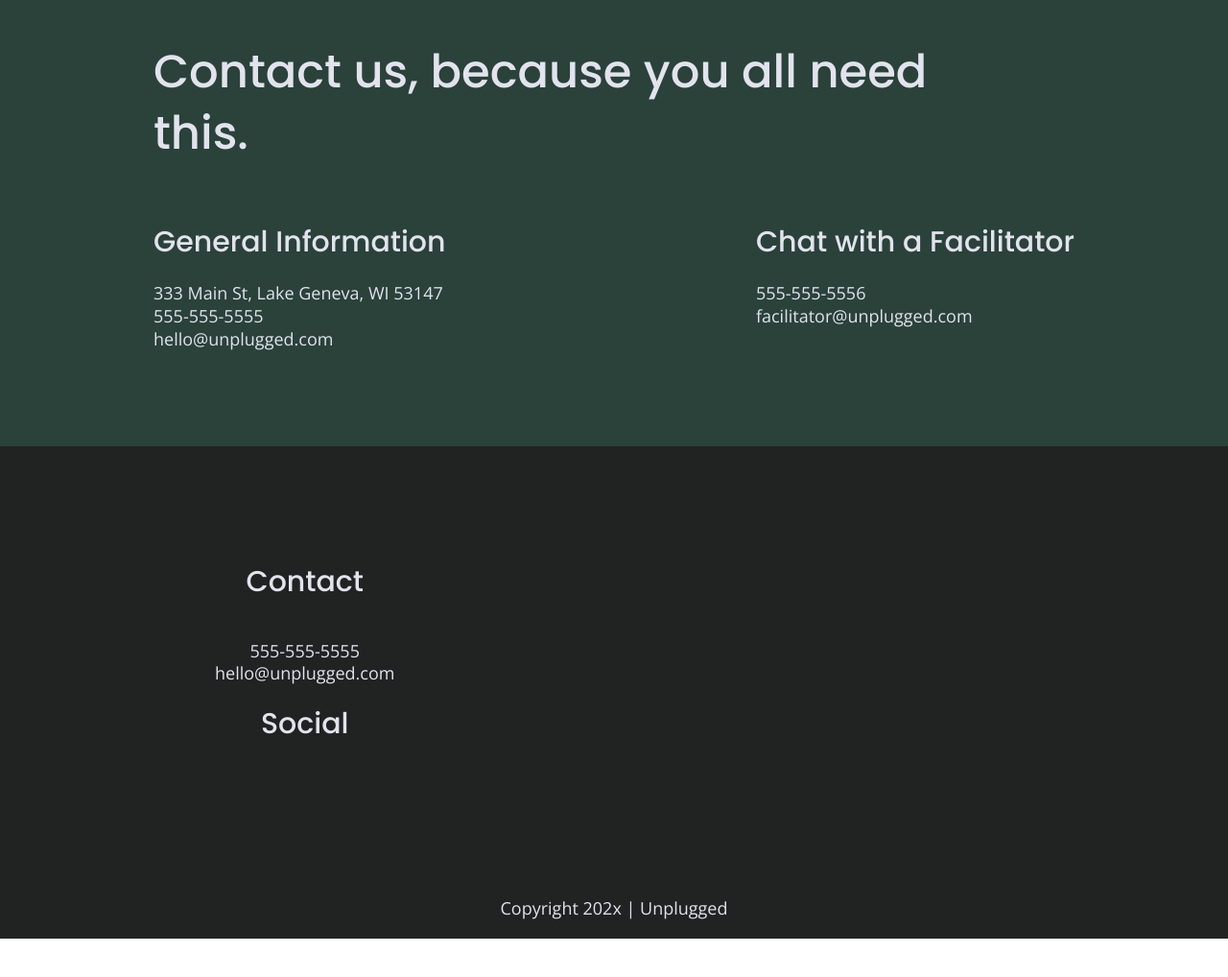
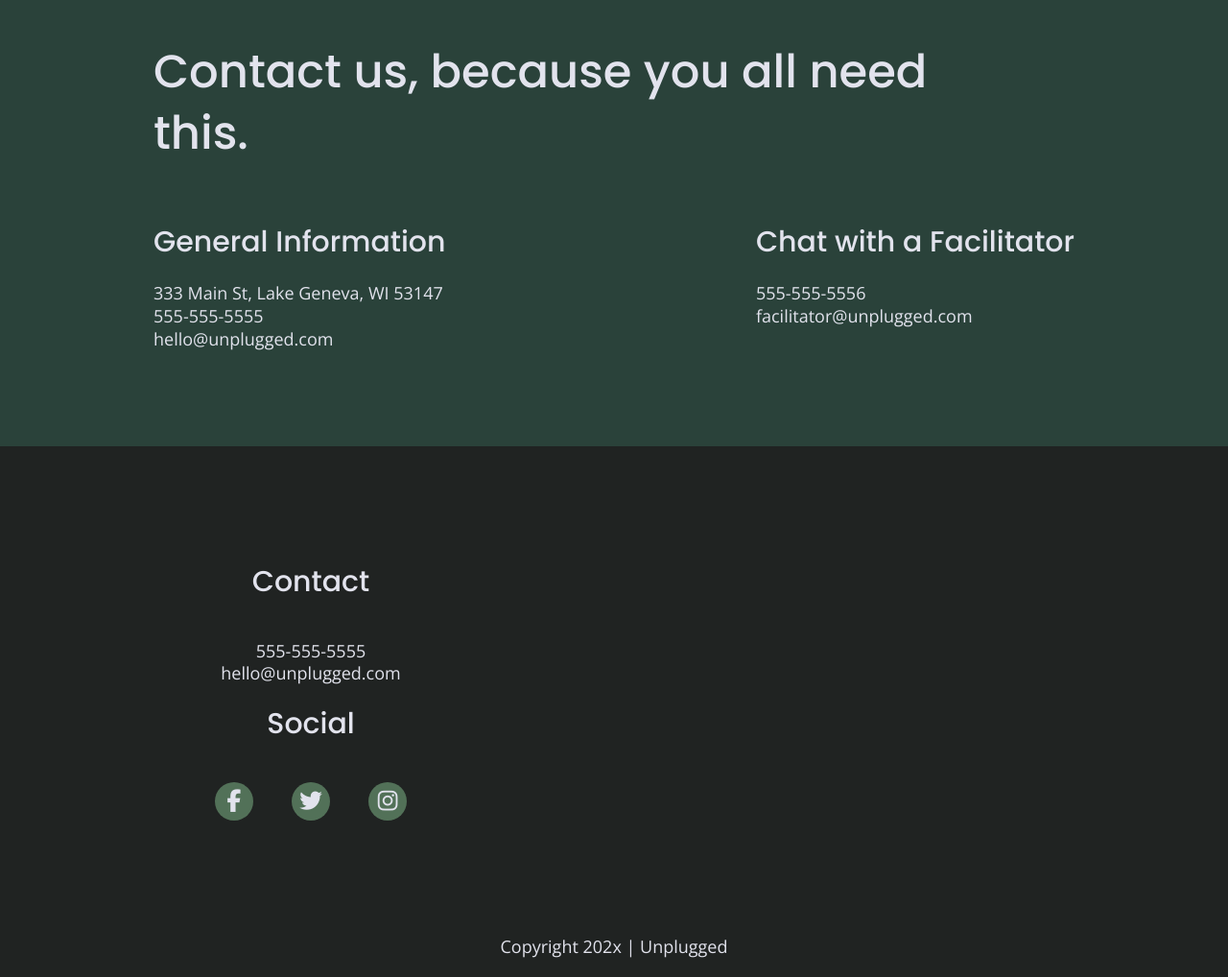
Before and after one commit to MeganMcLaughlin87/unplugged-site, a website: page about/index.html in a window 1280 px wide. Shown: the part 1242-2260 px from the top of the page at 96% size. Before the commit the page ends 2220 px from the top, so only its background shows below. Drawn offline with nearby package versions, Linux system fonts and the light colour scheme.

Commit message:
Added social icons to all pages

```diff
--- a/about/index.html
+++ b/about/index.html
@@ -112,8 +112,15 @@
             <h4>Social</h4>
             <div class="social-icons">
               <p>
-                <a href="#"></a>
+                <a href="https://www.facebook.com/Skillcrush/" target="_blank"><i class="fab fa-facebook-f"></i></a>
               </p>
+              <p>
+                <a href="https://twitter.com/Skillcrush" target="_blank"><i class="fab fa-twitter"></i></a>
+              </p>
+              <p>
+                <a href="https://www.instagram.com/skillcrush/" target="_blank"><i class="fab fa-instagram"></i></i></a>
+              </p>
+            </div>
             </div>
 
           </div>
--- a/css/main.css
+++ b/css/main.css
@@ -223,9 +223,17 @@ footer .social-icons {
 }
 
 footer .social-icons p {
+  background-color: #527158;
+  border-radius: 50%;
+  width: 40px;
+  height: 40px;
   display: flex;
   justify-content: center;
   align-items: center;
+}
+
+footer .social-icons p i {
+  font-size: 1.3125em;
 }
 
 footer .copyright {
@@ -664,6 +672,11 @@ input[type=button] {
     line-height: 1.285;
   }
 
+  footer .social-icons {
+    width: 12.5em;
+    justify-content: space-between;
+  }
+
   footer .copyright {
     width: 100%;
   }
```
Also changed, not shown: faq/index.html (+3 -3 lines), index.html (+8 -1 lines).
